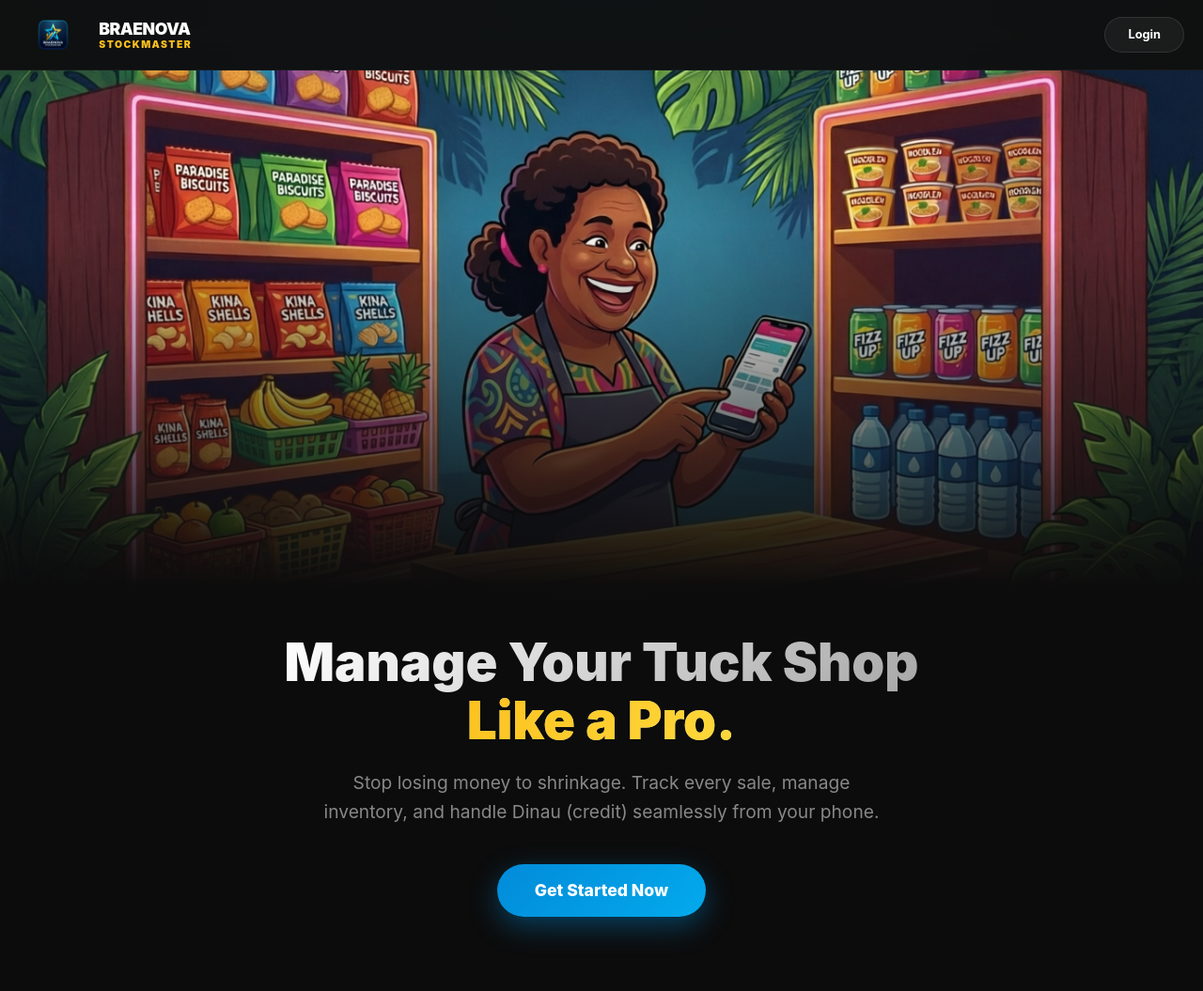
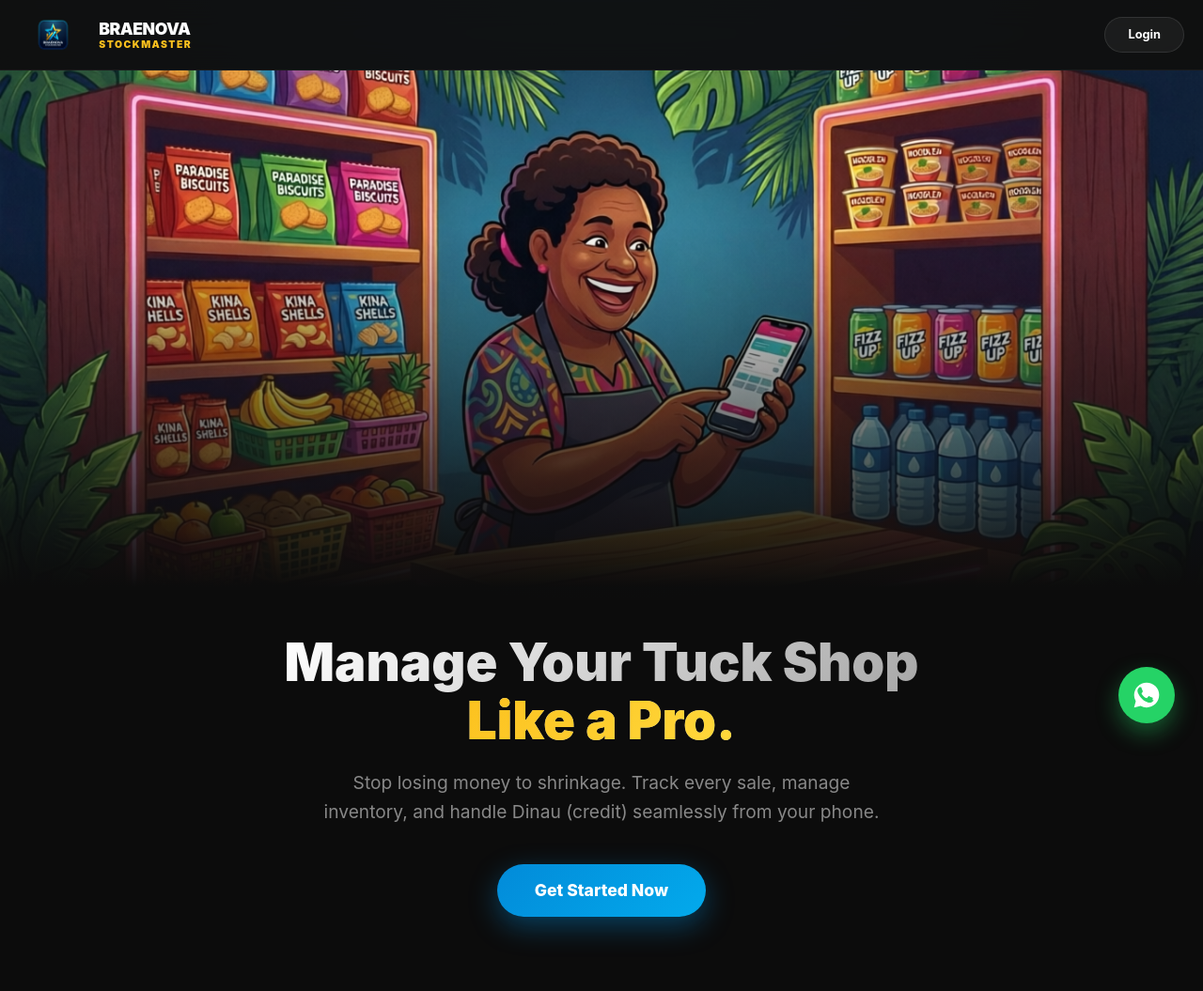
Before and after one commit to Wicked3000/braenova-stockmaster-pos, a Flask app: page / in a window 1280 px wide. Shown: the top 1055 px of the page at 94% size. Run offline with Flask 3, Linux system fonts and the light colour scheme.

Commit message:
feat: add floating WhatsApp widget to landing page

```diff
--- a/templates/landing.html
+++ b/templates/landing.html
@@ -148,6 +148,47 @@
             .hero-subtitle { font-size: 1rem; padding: 0 10px; margin-bottom: 30px; }
             .d-flex.gap-3 { flex-direction: column; width: 100%; max-width: 300px; margin: 0 auto; }
             .btn-glow, .btn-outline-glow { width: 100%; text-align: center; }
+        }
+
+        /* Floating WhatsApp Chat Widget */
+        .whatsapp-float {
+            position: fixed;
+            bottom: 30px;
+            right: 30px;
+            width: 60px;
+            height: 60px;
+            background-color: #25d366;
+            color: #fff;
+            border-radius: 50%;
+            display: flex;
+            align-items: center;
+            justify-content: center;
+            box-shadow: 0 10px 25px rgba(37, 211, 102, 0.4);
+            z-index: 9999;
+            transition: all 0.3s ease;
+            text-decoration: none;
+        }
+        .whatsapp-float:hover {
+            transform: scale(1.1) translateY(-5px);
+            background-color: #20ba5a;
+            color: #fff;
+            box-shadow: 0 15px 30px rgba(37, 211, 102, 0.6);
+        }
+        .whatsapp-float::before {
+            content: '';
+            position: absolute;
+            width: 100%;
+            height: 100%;
+            border-radius: 50%;
+            background-color: #25d366;
+            opacity: 0.6;
+            z-index: -1;
+            animation: pulse-ring 2.5s infinite;
+        }
+        @keyframes pulse-ring {
+            0% { transform: scale(0.95); opacity: 0.7; }
+            50% { transform: scale(1.35); opacity: 0; }
+            100% { transform: scale(0.95); opacity: 0; }
         }
     </style>
 </head>
@@ -526,5 +567,12 @@
         .accordion-button::after { filter: invert(1) grayscale(100%) brightness(200%); }
         .accordion-button:not(.collapsed) { background-color: transparent !important; color: #fcc11e !important; box-shadow: none !important; }
     </style>
+
+    <!-- Floating WhatsApp Widget -->
+    <a href="https://wa.me/67570000000" target="_blank" class="whatsapp-float" title="Chat on WhatsApp">
+        <svg viewBox="0 0 24 24" width="32" height="32" fill="currentColor">
+            <path d="M12.012 2c-5.506 0-9.989 4.478-9.99 9.984a9.96 9.96 0 001.333 4.982L2 22l5.233-1.371a9.936 9.936 0 004.779 1.218h.004c5.505 0 9.988-4.478 9.989-9.984 0-2.669-1.037-5.176-2.922-7.062C17.199 3.037 14.691 2 12.012 2zm5.727 14.17c-.313.882-1.815 1.722-2.485 1.848-.602.112-1.373.197-3.99-1.02-3.14-1.464-5.114-4.836-5.27-5.048-.157-.212-1.282-1.705-1.282-3.253s.81-2.302 1.097-2.603c.288-.302.628-.377.838-.377h.575c.183 0 .445-.072.706.566.262.637.89 2.196.968 2.353.078.157.13.339.026.546-.104.207-.156.339-.313.521-.157.183-.327.409-.467.549-.157.157-.321.327-.138.64.183.314.815 1.346 1.748 2.176.932.83 1.72 1.087 2.034 1.244.314.157.497.13.68-.078.183-.209.785-.913.995-1.225.209-.313.418-.261.706-.157.288.104 1.83.864 2.144 1.02.314.157.523.235.6.366.078.13.078.756-.235 1.638z"/>
+        </svg>
+    </a>
 </body>
 </html>
```
